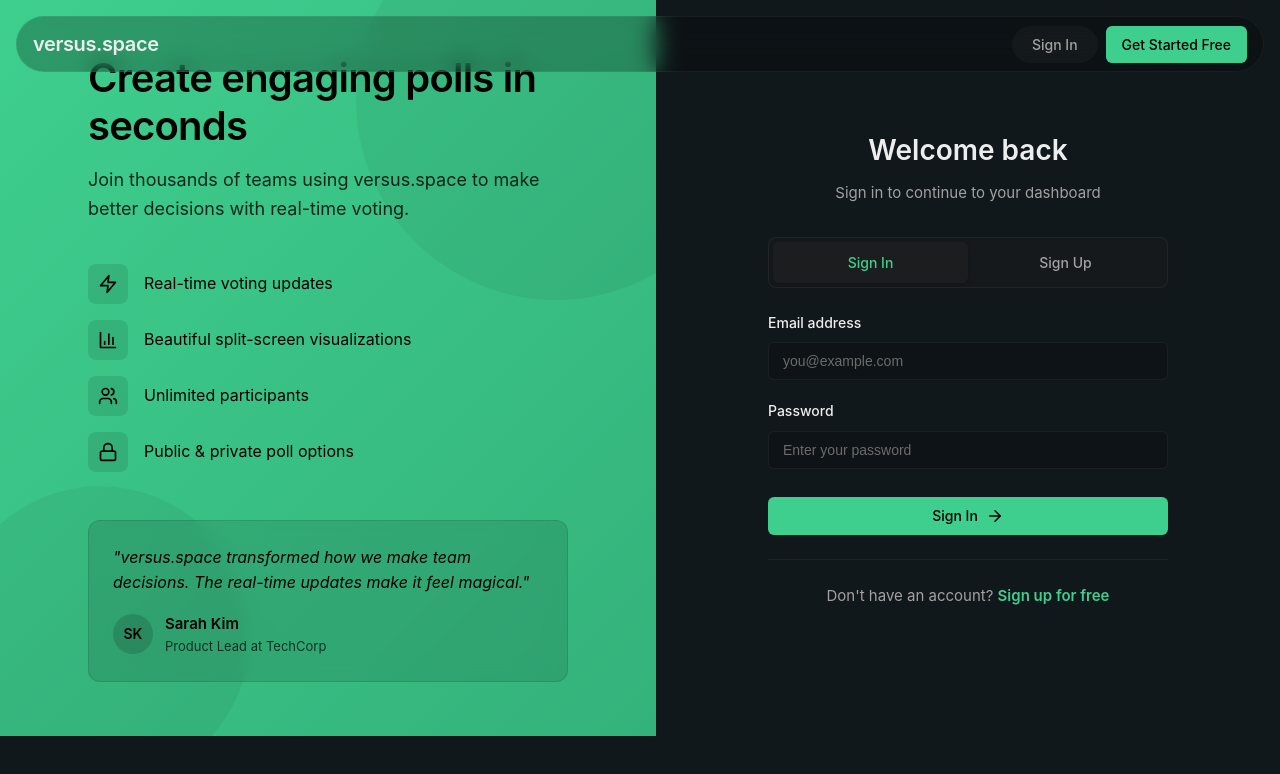
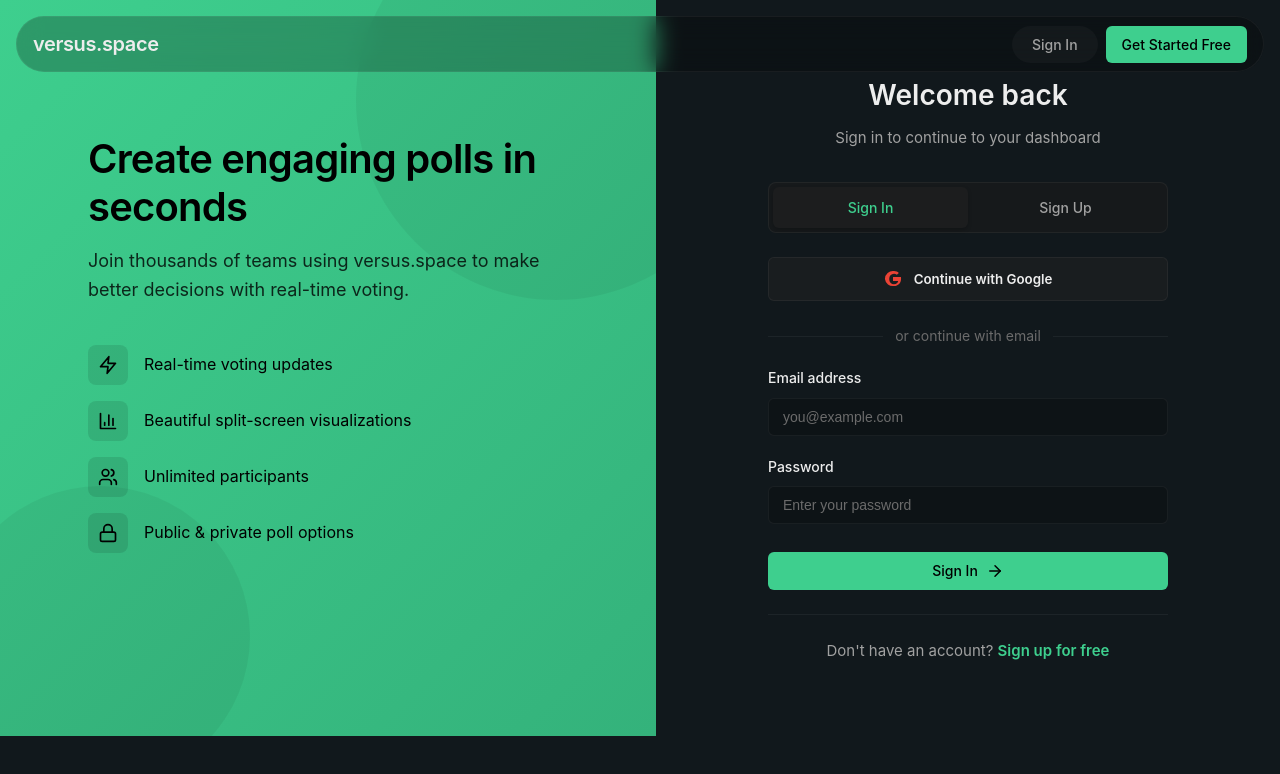
Before and after one commit to AswinAsok/versus-space, a React (Vite) app: page /auth in a window 1280 px wide. Shown: the top 774 px of the page. Built offline with nearby package versions, Linux system fonts and the light colour scheme; no server answers; the database is empty.

Commit message:
feat(added):google

```diff
--- a/src/components/Auth/AuthForm.module.css
+++ b/src/components/Auth/AuthForm.module.css
@@ -205,6 +205,54 @@
   background: var(--color-bg-card);
   color: var(--color-primary);
   box-shadow: var(--shadow-sm);
+}
+
+.socialButton {
+  width: 100%;
+  display: flex;
+  align-items: center;
+  justify-content: center;
+  gap: 0.75rem;
+  padding: 12px 16px;
+  border: 1px solid var(--color-border);
+  border-radius: var(--radius-sm);
+  background: var(--color-bg-card);
+  color: var(--color-text);
+  font-weight: 600;
+  cursor: pointer;
+  transition: all var(--transition-fast) var(--ease-out);
+}
+
+.socialButton:hover:not(:disabled) {
+  border-color: rgba(255, 255, 255, 0.25);
+  transform: translateY(-1px);
+}
+
+.socialButton:disabled {
+  opacity: 0.7;
+  cursor: not-allowed;
+}
+
+.socialIcon {
+  width: 18px;
+  height: 18px;
+}
+
+.divider {
+  display: flex;
+  align-items: center;
+  gap: 0.75rem;
+  margin: 1.5rem 0 1.25rem;
+  color: var(--color-text-muted);
+  font-size: 0.875rem;
+}
+
+.divider::before,
+.divider::after {
+  content: '';
+  flex: 1;
+  height: 1px;
+  background: var(--color-border);
 }
 
 .form {
--- a/src/components/Auth/AuthForm.tsx
+++ b/src/components/Auth/AuthForm.tsx
@@ -3,6 +3,7 @@ import { authService } from '../../services/authService';
 import { Zap, BarChart3, Users, Lock, Check, ArrowRight } from 'lucide-react';
 import styles from './AuthForm.module.css';
 import sharedStyles from '../../styles/Shared.module.css';
+import googleLogo from '../../styles/google-logo.svg';
 
 interface AuthFormProps {
   onSuccess: () => void;
@@ -14,6 +15,7 @@ export function AuthForm({ onSuccess }: AuthFormProps) {
   const [password, setPassword] = useState('');
   const [error, setError] = useState('');
   const [loading, setLoading] = useState(false);
+  const [socialLoading, setSocialLoading] = useState(false);
 
   const handleSubmit = async (e: React.FormEvent) => {
     e.preventDefault();
@@ -31,6 +33,18 @@ export function AuthForm({ onSuccess }: AuthFormProps) {
       setError(err instanceof Error ? err.message : 'An error occurred');
     } finally {
       setLoading(false);
+    }
+  };
+
+  const handleGoogleSignIn = async () => {
+    setError('');
+    setSocialLoading(true);
+
+    try {
+      await authService.signInWithGoogle();
+    } catch (err) {
+      setError(err instanceof Error ? err.message : 'Failed to start Google sign-in');
+      setSocialLoading(false);
     }
   };
 
@@ -61,20 +75,6 @@ export function AuthForm({ onSuccess }: AuthFormProps) {
                 <span>{feature.text}</span>
               </div>
             ))}
-          </div>
-
-          <div className={styles.testimonial}>
-            <p className={styles.testimonialText}>
-              "versus.space transformed how we make team decisions. The real-time updates make it
-              feel magical."
-            </p>
-            <div className={styles.testimonialAuthor}>
-              <div className={styles.testimonialAvatar}>SK</div>
-              <div>
-                <div className={styles.testimonialName}>Sarah Kim</div>
-                <div className={styles.testimonialRole}>Product Lead at TechCorp</div>
-              </div>
-            </div>
           </div>
         </div>
 
@@ -114,6 +114,20 @@ export function AuthForm({ onSuccess }: AuthFormProps) {
             >
               Sign Up
             </button>
+          </div>
+
+          <button
+            type="button"
+            className={styles.socialButton}
+            onClick={handleGoogleSignIn}
+            disabled={loading || socialLoading}
+          >
+            <img src={googleLogo} alt="Google logo" className={styles.socialIcon} />
+            {socialLoading ? 'Redirecting to Google...' : 'Continue with Google'}
+          </button>
+
+          <div className={styles.divider}>
+            <span>or continue with email</span>
           </div>
 
           <form onSubmit={handleSubmit} className={styles.form}>
--- a/src/services/authService.ts
+++ b/src/services/authService.ts
@@ -30,6 +30,19 @@ export class AuthService {
     if (error) throw error;
   }
 
+  async signInWithGoogle() {
+    const { data, error } = await supabase.auth.signInWithOAuth({
+      provider: 'google',
+      options: {
+        redirectTo: `${window.location.origin}/dashboard`,
+        scopes: 'email profile',
+      },
+    });
+
+    if (error) throw error;
+    return data;
+  }
+
   async getCurrentUser(): Promise<User | null> {
     const {
       data: { user },
```
Also changed, not shown: src/styles/google-logo.svg (added).
